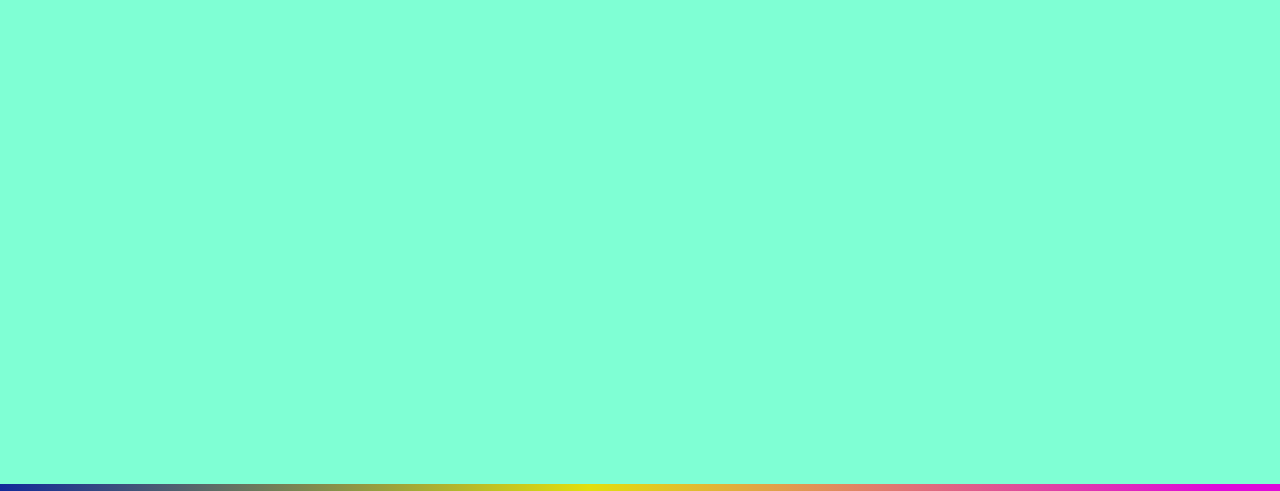
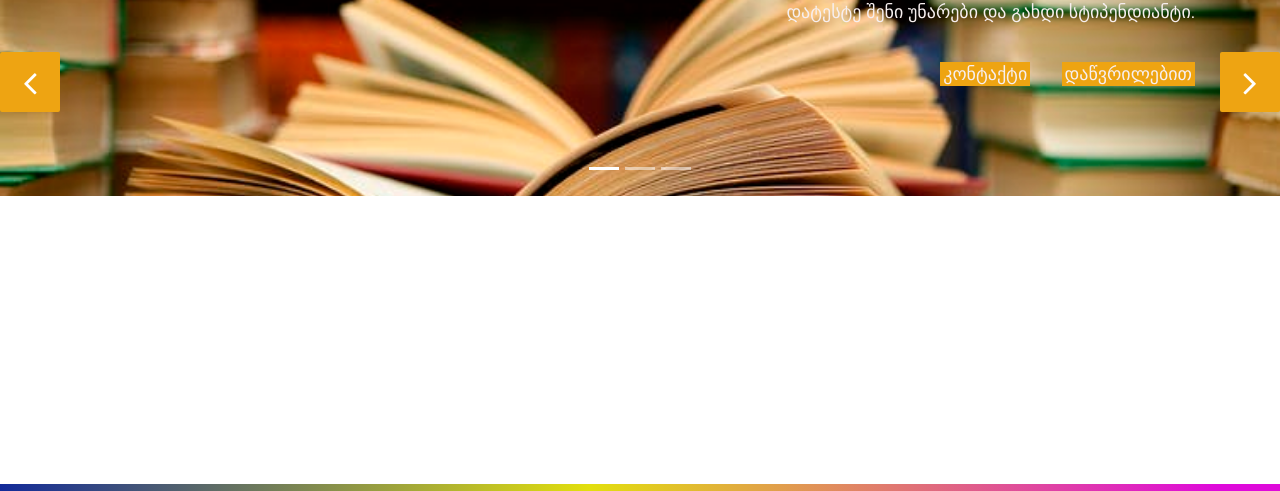
Before and after one commit to Gkhundadze/Geo_stars, a plain HTML site: page index.html in a window 1280 px wide. Shown: the part 124-615 px from the top of the page. Drawn offline with Linux system fonts and the light colour scheme.

Commit message:
slider injected

```diff
--- a/css/versions.css
+++ b/css/versions.css
@@ -74,6 +74,7 @@ body.host_version .checkdomain {
     background-color: #fff;
     padding: 30px 0px;
     text-align: left;
+    height: 100%;
 }
 
 body.host_version .checkdomain {
--- a/index.html
+++ b/index.html
@@ -61,9 +61,93 @@
                 </div>
             </div>
         </nav>
+
     </header>
     <!-- End header -->
 
+    <div id="carouselExampleControls" class="carousel slide bs-slider box-slider" data-ride="carousel" data-pause="hover" data-interval="false" >
+		<!-- Indicators -->
+		<ol class="carousel-indicators">
+			<li data-target="#carouselExampleControls" data-slide-to="0" class="active"></li>
+			<li data-target="#carouselExampleControls" data-slide-to="1"></li>
+			<li data-target="#carouselExampleControls" data-slide-to="2"></li>
+		</ol>
+		<div class="carousel-inner" role="listbox">
+			<div class="carousel-item active">
+				<div id="home" class="first-section" style="background-image:url('images/main_slider/book.jpg');">
+					<div class="dtab">
+						<div class="container">
+							<div class="row">
+								<div class="col-md-12 col-sm-12 text-right">
+									<div class="big-tagline">
+										<h2><strong>Geo Stars </strong> გაიარე ტესტირება აქ</h2>
+										<p class="lead">დატესტე შენი უნარები და გახდი სტიპენდიანტი. </p>
+											<a href="#" class="hover-btn-new"><span>კონტაქტი</span></a>
+											&nbsp;&nbsp;&nbsp;&nbsp;&nbsp;&nbsp;
+											<a href="#" class="hover-btn-new"><span>დაწვრილებით</span></a>
+									</div>
+								</div>
+							</div><!-- end row -->
+						</div><!-- end container -->
+					</div>
+				</div><!-- end section -->
+			</div>
+			<div class="carousel-item">
+				<div id="home" class="first-section" style="background-image:url('images/main_slider/book.jpg');">
+					<div class="dtab">
+						<div class="container">
+							<div class="row">
+								<div class="col-md-12 col-sm-12 text-left">
+									<div class="big-tagline">
+										<h2><strong>Geo Stars </strong> გაიარე ტესტირება აქ</h2>
+										<p class="lead" data-animation="animated fadeInLeft">დატესტე შენი უნარები და გახდი სტიპენდიანტი. </p>
+											<a href="#" class="hover-btn-new"><span>Contact Us</span></a>
+											&nbsp;&nbsp;&nbsp;&nbsp;&nbsp;&nbsp;
+											<a href="#" class="hover-btn-new"><span>Read More</span></a>
+									</div>
+								</div>
+							</div><!-- end row -->
+						</div><!-- end container -->
+					</div>
+				</div><!-- end section -->
+			</div>
+			<div class="carousel-item">
+				<div id="home" class="first-section" style="background-image:url('images/main_slider/book.jpg');">
+					<div class="dtab">
+						<div class="container">
+							<div class="row">
+								<div class="col-md-12 col-sm-12 text-center">
+									<div class="big-tagline">
+										<h2><strong>Geo Stars </strong> გაიარე ტესტირება აქ</h2>
+										<p class="lead" data-animation="animated fadeInLeft">დატესტე შენი უნარები და გახდი სტიპენდიანტი.</p>
+											<a href="#" class="hover-btn-new"><span>Contact Us</span></a>
+											&nbsp;&nbsp;&nbsp;&nbsp;&nbsp;&nbsp;
+											<a href="#" class="hover-btn-new"><span>Read More</span></a>
+									</div>
+								</div>
+							</div><!-- end row -->
+						</div><!-- end container -->
+					</div>
+				</div><!-- end section -->
+			</div>
+			<!-- Left Control -->
+			<a class="new-effect carousel-control-prev" href="#carouselExampleControls" role="button" data-slide="prev">
+				<span class="fa fa-angle-left" aria-hidden="true"></span>
+				<span class="sr-only">Previous</span>
+			</a>
+
+			<!-- Right Control -->
+			<a class="new-effect carousel-control-next" href="#carouselExampleControls" role="button" data-slide="next">
+				<span class="fa fa-angle-right" aria-hidden="true"></span>
+				<span class="sr-only">Next</span>
+			</a>
+		</div>
+	</div>
+
+
+
+
+    <!-- Footer Starts -->
     <footer class="footer">
         <div class="container">
             <div class="row">
@@ -116,7 +200,8 @@
 
             </div><!-- end row -->
         </div><!-- end container -->
-    </footer><!-- end footer -->
+    </footer>
+    <!-- end footer -->
 
     <!-- ALL JS FILES -->
     <script src="js/all.js"></script>
--- a/style.css
+++ b/style.css
@@ -26,7 +26,7 @@ body {
     font-size: 16px;
     font-family: 'Rubik', sans-serif;
     line-height: 1;
-    background-color: aquamarine;
+    /* background-color: aquamarine; */
 }
 
 body.demos .section {
@@ -84,7 +84,7 @@ h6 {
     padding: 0 0 10px 0;
     font-weight: normal;
     line-height: 120% !important;
-    color: #1f1f1f;
+    color: #f9ad21;
     margin: 0
 }
 
@@ -160,7 +160,7 @@ a,
 .lead {
     font-size: 18px;
     line-height: 30px;
-    color: #767676;
+    color: #f7efef;
     margin: 0;
     padding: 0;
 }
@@ -464,7 +464,9 @@ a img.aligncenter {
 /*------------------------------------------------------------------
     HEADER
 -------------------------------------------------------------------*/
-
+.top-navbar{
+    height: 10vh;
+}
 
 .top-navbar .bg-light{
     background: rgb(18,42,153);
@@ -728,6 +730,117 @@ a img.aligncenter {
       font-size: 28px;
   }
   /* E n d  of  N a v i g a t i o n */
+
+  /* slider */
+  .box-slider{
+	height: 30vh;
+}
+
+
+
+.box-slider .carousel-control-prev{
+	border-radius: 2px;
+	background: #eea412;
+	position: absolute;
+	left: 0px;
+	font-size: 38px;
+	top: 40%;
+	width: 60px;
+	height: 60px;
+	line-height: 20px;
+	opacity: 1;
+}
+.box-slider .carousel-control-next{
+	border-radius: 2px;
+	background: #eea412;
+	position: absolute;
+	right: 0px;
+	font-size: 38px;
+	top: 40%;
+	width: 60px;
+	height: 60px;
+	line-height: 20px;
+	opacity: 1;
+}
+.first-section{
+    height: 100%;
+}
+.first-section .big-tagline a{
+	background: none;
+	position: relative;
+	display: inline-block;
+	font-size: 18px;
+	color: #f7efef;
+	font-weight: 500;
+    padding: 3px;
+}
+
+
+.big-tagline a,
+.big-tagline a.hover-btn-new::after {
+	-webkit-transition: all 0.3s;
+	-moz-transition: all 0.3s;
+	-o-transition: all 0.3s;
+	transition: all 0.3s;
+}
+
+.big-tagline a.hover-btn-new::before,
+.big-tagline a.hover-btn-new::after {
+  background: #fff;
+  content: '';
+  position: absolute;
+  z-index: 1;
+}
+
+.big-tagline a.hover-btn-new:hover span {
+  color: #eea412;
+}
+
+.hover-btn-new::before {
+  height: 100%;
+  left: 0;
+  top: 0;
+  width: 100%;
+}
+
+.hover-btn-new::after {
+  background: #eea412 !important;
+  height: 100%;
+  left: 0;
+  top: 0;
+  width: 100%;
+}
+.hover-btn-new span{
+	position: relative;
+	z-index: 2;
+}
+
+.hover-btn-new:hover:after {
+  height: 0;
+  left: 50%;
+  top: 50%;
+  width: 0;
+}
+
+
+.first-section .big-tagline a:hover{
+	color: #333333;
+}
+.box-slider .carousel-inner{
+	height: 100%;
+}
+.box-slider .carousel-item{
+	height: 100%;
+	width: 100%;
+}
+
+
+
+
+
+
+
+/* F o o t e r */
   .footer {
     padding: 15px 0 10px !important;
     color: #cccccc;
@@ -736,6 +849,7 @@ a img.aligncenter {
     bottom: 0;
     left: 0;
     right: 0;
+    z-index: 51;
   }
 
 .footer .widget-title {
```
Also changed, not shown: images/about_02.jpg (deleted), images/about_03.jpg (deleted), images/ajax-loader.gif (deleted), images/apple-touch-icon.png (deleted), images/author.jpg (deleted), images/avatar-01.jpg (deleted), images/avatar-02.jpg (deleted), images/avatar-03.jpg (deleted), images/main_slider/book.jpg (added).
